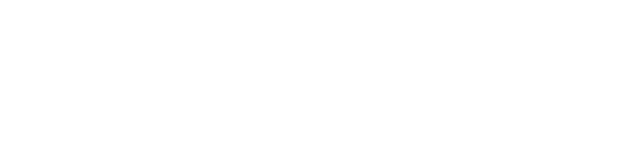
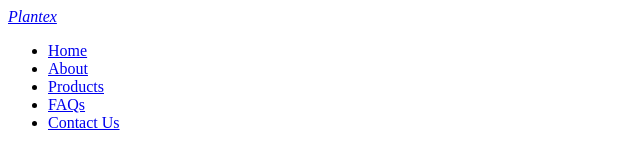
Before and after one commit to rdwaynedehoedt/Ecommerce-website, a plain HTML site: page index.html in a window 1280 px wide. Shown: the whole page, without its empty margins (0-640 px from the left). Drawn offline with Linux system fonts and the light colour scheme.

Commit message:
updated nav bar

```diff
--- a/index.html
+++ b/index.html
@@ -1,11 +1,39 @@
 <!DOCTYPE html>
 <html lang="en">
+
 <head>
     <meta charset="UTF-8">
     <meta name="viewport" content="width=device-width, initial-scale=1.0">
     <title>Document</title>
 </head>
+
 <body>
+    <header class="header" id="header">
+        <nav class="nav_container">
+            <a href="#" class="nav_logo">
+                <i class="ri-leaf-line nav_logo-icon">Plantex</i>
+            </a>
+            <div class="nav_manu" id="nav_manu">
+                <ul class="nav_list">
+                    <li class="nav_item">
+                        <a href="#home" class="nav_link active-link">Home</a>
+                    </li>
+                    <li class="nav_item">
+                        <a href="#About" class="nav_link active-link">About</a>
+                    </li>
+                    <li class="nav_item">
+                        <a href="#Products" class="nav_link active-link">Products</a>
+                    </li>
+                    <li class="nav_item">
+                        <a href="#fandqs" class="nav_link active-link">FAQs</a>
+                    </li>
+                    <li class="nav_item">
+                        <a href="#contact" class="nav_link active-link">Contact Us</a>
+                    </li>
+                </ul>
+            </div>
+        </nav>
+    </header>
+</body>
 
-</body>
 </html>
```
